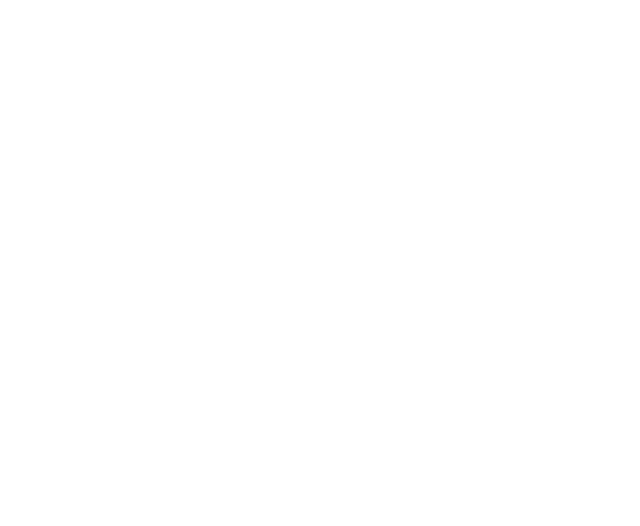
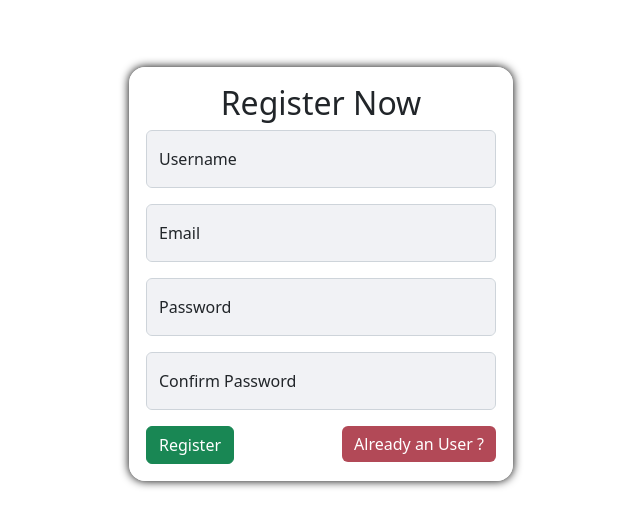
Before and after one commit to chitrarasu1996/frontend-webscraping, a React (Create React App) app: page /register in a window 1280 px wide. Before the commit this address had no page. Shown: the part 126-652 px from the top of the page, without its empty margins (319-959 px from the left). Built offline with nearby package versions, Linux system fonts and the light colour scheme.

Commit message:
updated form

```diff
--- a/package.json
+++ b/package.json
@@ -11,9 +11,12 @@
     "bootstrap-icons": "^1.10.5",
     "react": "^18.2.0",
     "react-dom": "^18.2.0",
+    "react-hot-toast": "^2.4.1",
+    "react-icons": "^4.10.1",
     "react-router": "^6.11.0",
     "react-router-dom": "^6.10.0",
     "react-scripts": "5.0.1",
+    "react-toastify": "^9.1.3",
     "reactstrap": "^9.1.9",
     "web-vitals": "^2.1.4"
   },
--- a/src/App.css
+++ b/src/App.css
@@ -1,12 +1,8 @@
-.App {
-  text-align: center;
-}
 
 .hole-contant{
   display: flex;
-
 flex-direction: row;
-
+justify-content: center;
 float: left;
 gap: 20px;
 flex-wrap: wrap;
@@ -20,3 +16,36 @@ align-items: center;
 
   width: 100%;
 };
+
+.hole-form{
+  display: flex;
+  flex-direction: column;
+  width: 100vw;
+  justify-content: center;
+height: 100vh;
+}
+
+.register-form{
+  display: flex;
+  flex-direction: column;
+  justify-content: center;
+  align-items: center;
+  height: 100vh;
+}
+
+.alreay-user{
+background-color: #B24957 !important;
+border-color: none !important;
+border:"none"
+}
+
+Input{
+  background-color: #F1F2F5 !important;
+}
+.form-container{
+  padding: 1rem;
+  border-radius: 1rem;
+  border: 1px solid white;
+  width: 30vw;
+  box-shadow:  0 0 10px #000000;
+}
--- a/src/App.js
+++ b/src/App.js
@@ -3,7 +3,9 @@ import './App.css';
 import { Route,Routes } from 'react-router-dom';
 import ProductsList from './components/ProductsList';
 import 'bootstrap/dist/css/bootstrap.min.css';
-
+import 'bootstrap/dist/js/bootstrap.js';
+import RegisterForm from './components/RegisterForm';
+import LoginForm from './components/LoginForm';
 function App() {
   return (
     <div className="App">
@@ -11,8 +13,8 @@ function App() {
     <Routes>
 
       <Route path="/" element={<ProductsList/>}/>
-
-
+    <Route path='/register' element={<RegisterForm/>}/>
+      <Route path='/login' element={<LoginForm/>}/>
     </Routes>
     </div>
   );
--- /dev/null
+++ b/src/components/LoginForm.js
@@ -0,0 +1,96 @@
+import React from 'react'
+import { useState } from 'react'
+import {Form,FormGroup,Button,Label,Input} from  "reactstrap"
+import { Link, useNavigate } from 'react-router-dom'
+import { loginUser } from '../service/api'
+import toast, { Toaster } from 'react-hot-toast';
+const LoginForm = () => {
+
+  const navigate=useNavigate()
+  const [userDetails,setUserDetails]=useState({
+    email:"",
+    password:"",
+
+  })
+
+  const submitted=async(e)=>{
+
+  e.preventDefault()
+
+    const response=await loginUser(userDetails.email,userDetails.password)
+
+
+    if(response.data.success){
+      localStorage.setItem("register-user",response.data.foundUser.userName)
+      toast.success(response.data.message)
+    setTimeout(()=>{
+    navigate("/")
+    },2000)
+
+    }else{
+      toast.error(response.data.message)
+    }
+
+
+  }
+  return (
+    <div className='hole-form'>
+    <div className='register-form'>
+
+        <div >
+
+        <Form onSubmit={submitted} className='form-container'>
+        <h2 className='text-center'>Login Now</h2>
+
+<FormGroup floating>
+  <Input
+    id="exampleEmail"
+    name="email"
+    placeholder="Email"
+    type="email"
+    required
+    value={userDetails.email}
+    onChange={(e)=>setUserDetails({...userDetails,email:e.target.value})}
+  />
+  <Label for="exampleEmail">
+    Email
+  </Label>
+</FormGroup>
+{' '}
+
+
+<FormGroup floating>
+  <Input
+    id="examplePassword"
+    name="password"
+    placeholder="Password"
+    type="password"
+    required
+    value={userDetails.password}
+    onChange={(e)=>setUserDetails({...userDetails,password:e.target.value})}
+  />
+  <Label for="examplePassword">
+    Password
+  </Label>
+</FormGroup>
+{' '}
+
+
+<div className='d-flex justify-content-between'>
+<Button type='submit' color='success' className="success">
+  Login
+</Button>
+<Link to={"/register"} ><Button style={{border:"none"}} className="alreay-user">
+ Register Here
+</Button>
+</Link>
+</div>
+<Toaster />
+</Form>
+        </div>
+    </div>
+</div>
+  )
+}
+
+export default LoginForm
--- a/src/components/ProdcutCard.js
+++ b/src/components/ProdcutCard.js
@@ -2,7 +2,7 @@
 import { CardBody, CardTitle,  Card, CardText, Button } from "reactstrap";
 const ProdcutCard = ({value}) => {
     return (
-        <div className="card-style">
+        <div className="card-style mt-3">
             <Card
                 style={{
                     width: '18rem',
@@ -13,23 +13,24 @@ const ProdcutCard = ({value}) => {
                 <img className="img-wrapper"
                     alt="Sample"
                     src={value.image}
+                    height={"300px"}
                 />
                 <CardBody >
                     <CardTitle tag="h5">
                        {value.title}
                     </CardTitle>
-
+                  <div className="d-flex flex-column  align-items-center">
                     <CardText >
-                       {value.price}
+                    <span>Price</span> {value.price}
                     </CardText>
 
                     <CardText>
-                       {value.rating}
+                      <span>Ratings</span> {value.rating}
                     </CardText>
                     <CardText>
-                       {value.finalPrice}
+                      <span>finalPrice</span> {value.finalPrice}
                     </CardText>
-
+                    </div>
                 </CardBody>
             </Card></div>
     )
--- a/src/components/ProductsList.js
+++ b/src/components/ProductsList.js
@@ -3,15 +3,24 @@ import { useEffect, useState } from "react";
 import { getproducts } from "../service/api";
 import ProdcutCard from "./ProdcutCard";
  import {Container} from "reactstrap"
+import SearchProduct from "./SearchProduct.js";
+import { useNavigate } from "react-router-dom";
+import toast, { Toaster } from 'react-hot-toast';
+
 const ProductsList = () => {
 
+const navigate=useNavigate()
+    const [allProducts, setAllProdcuts] = useState([])
+const[userName,setUserName]=useState("")
+    useEffect(() => {
+       const data= localStorage.getItem("register-user")
+       setUserName(data)
+       if(!data){
+        navigate("/login")
+       }else{
+        getAllproducts()
+       }
 
-    const [allProducts, setAllProdcuts] = useState([])
-
-
-    useEffect(() => {
-
-        getAllproducts()
 
     },[])
 
@@ -22,11 +31,10 @@ const ProductsList = () => {
     }
 
     return (
+        <div className="all-container">
         <Container>
-
-            <h1 className="mb-2">All Prodcuts</h1>
+<SearchProduct userName={userName}/>
             <div className="hole-contant">
-
             {allProducts.length ? allProducts.map ((products, i) => {
 
                 return (
@@ -36,6 +44,8 @@ const ProductsList = () => {
         ) :<div><h2>Loading....</h2></div>}
         </div>
         </Container>
+        <Toaster/>
+        </div>
     )
 };
 export default ProductsList;
--- /dev/null
+++ b/src/components/RegisterForm.js
@@ -0,0 +1,126 @@
+import React, { useState } from 'react'
+import { Link, useNavigate } from 'react-router-dom'
+import {Form,FormGroup,Button,Label,Input} from  "reactstrap"
+import { regiterUser } from '../service/api'
+import toast, { Toaster } from 'react-hot-toast';
+const RegisterForm = () => {
+const navigate=useNavigate()
+const [userDetails,setUserDetails]=useState({
+  userName:"",
+  email:"",
+  password:"",
+  confirmPassword:""
+})
+
+const submitted=async(e)=>{
+
+e.preventDefault()
+if(userDetails.password===userDetails.confirmPassword){
+  const response=await regiterUser(userDetails.userName,
+    userDetails.email,
+    userDetails.password)
+
+  if(response.data.success){
+
+    toast.success(response.data.message)
+ setTimeout(()=>{
+    navigate("/login")
+  },2000)
+
+  }else{
+    toast.error(response.data.message)
+  }
+
+}else{
+  alert("password and confirm password sholud be same")
+}
+}
+  return (
+    <div className='hole-form'>
+        <div className='register-form'>
+
+            <div >
+
+            <Form onSubmit={submitted} className='form-container'>
+            <h2 className='text-center'>Register Now</h2>
+    <FormGroup floating>
+      <Input
+      required
+        id="name"
+        name="name"
+        placeholder="Enter your name"
+        type="text"
+        value={userDetails.userName}
+        onChange={(e)=>setUserDetails({...userDetails,userName:e.target.value})}
+      />
+      <Label for="name">
+        Username
+      </Label>
+    </FormGroup>
+    {' '}
+    <FormGroup floating>
+      <Input
+      required
+        id="exampleEmail"
+        name="email"
+        placeholder="Email"
+        type="email"
+        value={userDetails.email}
+        onChange={(e)=>setUserDetails({...userDetails,email:e.target.value})}
+      />
+      <Label for="exampleEmail">
+        Email
+      </Label>
+    </FormGroup>
+    {' '}
+
+
+    <FormGroup floating>
+      <Input
+      required
+        id="examplePassword"
+        name="password"
+        placeholder="Password"
+        type="password"
+        value={userDetails.password}
+        onChange={(e)=>setUserDetails({...userDetails,password:e.target.value})}
+      />
+      <Label for="examplePassword">
+        Password
+      </Label>
+    </FormGroup>
+    {' '}
+    <FormGroup floating>
+      <Input
+      required
+        id="examplePassword1"
+        name="password1"
+        placeholder="Confirm Password"
+        type="password"
+        value={userDetails.confirmPassword}
+        onChange={(e)=>setUserDetails({...userDetails,confirmPassword:e.target.value})}
+      />
+      <Label for="examplePassword1">
+        Confirm Password
+      </Label>
+    </FormGroup>
+    {' '}
+    <div className='d-flex justify-content-between'>
+    <Button type='submit' color='success' className="success">
+    Register
+    </Button>
+   <Link to={"/login"}><Button style={{border:"none"}} className="alreay-user">
+      Already an User ?
+    </Button></Link>
+    </div>
+
+  </Form>
+  <Toaster/>
+            </div>
+        </div>
+
+    </div>
+  )
+}
+
+export default RegisterForm
--- /dev/null
+++ b/src/components/SearchProduct.js
@@ -0,0 +1,44 @@
+import React, { useState } from 'react'
+import { toast } from 'react-hot-toast'
+import {CgProfile} from "react-icons/cg"
+import { Link, useNavigate } from 'react-router-dom'
+const SearchProduct = ({userName}) => {
+const navigate=useNavigate()
+  const logoutUser=()=>{
+  localStorage.removeItem("register-user")
+  toast.success("user Logout Successfully")
+
+setTimeout(()=>{
+  navigate("/login")
+},2000)
+
+  }
+
+
+  return (
+    <div  className='py-2'>
+        <nav className="navbar bg-transperent">
+  <div className="d-flex justify-content-center container-fluid">
+    <form className="d-flex" role="search">
+      <input  style={{outline:"none"}} className="form-control search-wrap me-2" type="search" placeholder="Search Product" aria-label="Search"/>
+      <button className="btn btn-primary" type="submit">Search</button>
+    </form>
+    <div className='ms-5'>
+
+    <div className="dropdown">
+  <button  className={`btn btn-transperent  `} type="button" data-bs-toggle="dropdown">
+  <CgProfile/>
+  </button>
+  <ul className="dropdown-menu">
+    <li><a className="dropdown-item" href="#">{userName}</a></li>
+ <li><a onClick={logoutUser} className="dropdown-item" href="#">Logout</a></li>
+  </ul>
+</div>
+    </div>
+  </div>
+</nav>
+    </div>
+  )
+}
+
+export default SearchProduct
--- a/src/index.css
+++ b/src/index.css
@@ -1,13 +1,27 @@
-body {
+
+*{
   margin: 0;
-  font-family: -apple-system, BlinkMacSystemFont, 'Segoe UI', 'Roboto', 'Oxygen',
-    'Ubuntu', 'Cantarell', 'Fira Sans', 'Droid Sans', 'Helvetica Neue',
-    sans-serif;
-  -webkit-font-smoothing: antialiased;
-  -moz-osx-font-smoothing: grayscale;
+  padding: 0;
+  box-sizing: border-box;
+
 }
 
-code {
-  font-family: source-code-pro, Menlo, Monaco, Consolas, 'Courier New',
-    monospace;
+.borderhide{
+  border: none !important;
 }
+.search-wrap{
+  width: 44vw !important;
+
+}
+.form-control:focus{
+  box-shadow: none !important;
+border-color: inherit !important;
+}
+
+
+span{
+
+  font-weight: 600 ;
+font-size: 15px;
+
+}
--- a/src/service/api.js
+++ b/src/service/api.js
@@ -1,7 +1,7 @@
 import axios from "axios";
 
+
 const url="https://webscarping.onrender.com";
-
 
 
 export const getproducts=async()=>{
@@ -11,3 +11,15 @@ export const getproducts=async()=>{
 return products.data
 
 }
+
+export const regiterUser=async(name,email,password)=>{
+const response=await axios.post(url+"/user/register-user",{
+    name,email,password
+})
+return response;
+}
+
+export const loginUser=async(email,password)=>{
+    const res=await axios.post(url+"/user/login-user",{email,password})
+    return res
+}
```
Also changed, not shown: src/components/prodcutsSearch.js (deleted, +0 -21 lines), src/components/serachProducts.js (deleted, +0 -10 lines), 1 other file (tests, documents, lock files or other folders).
